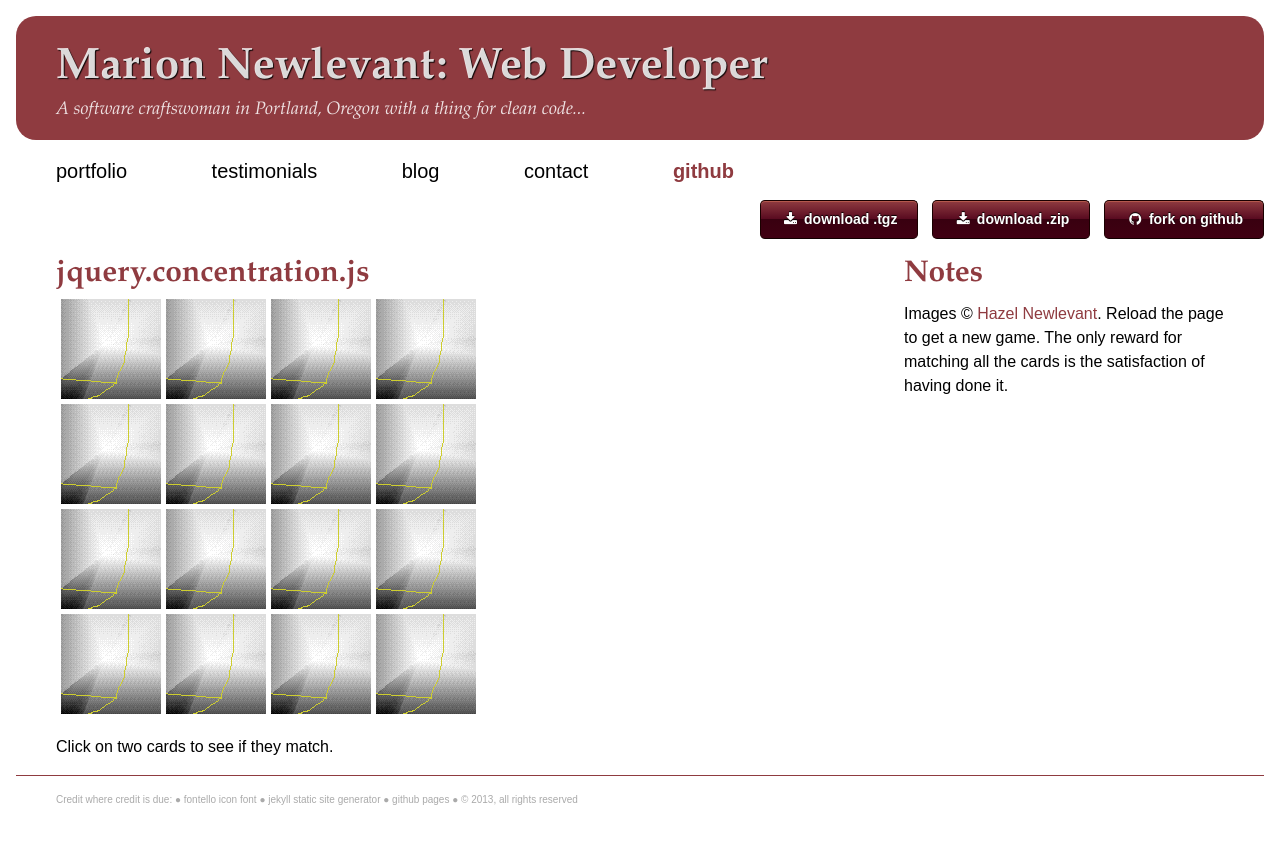
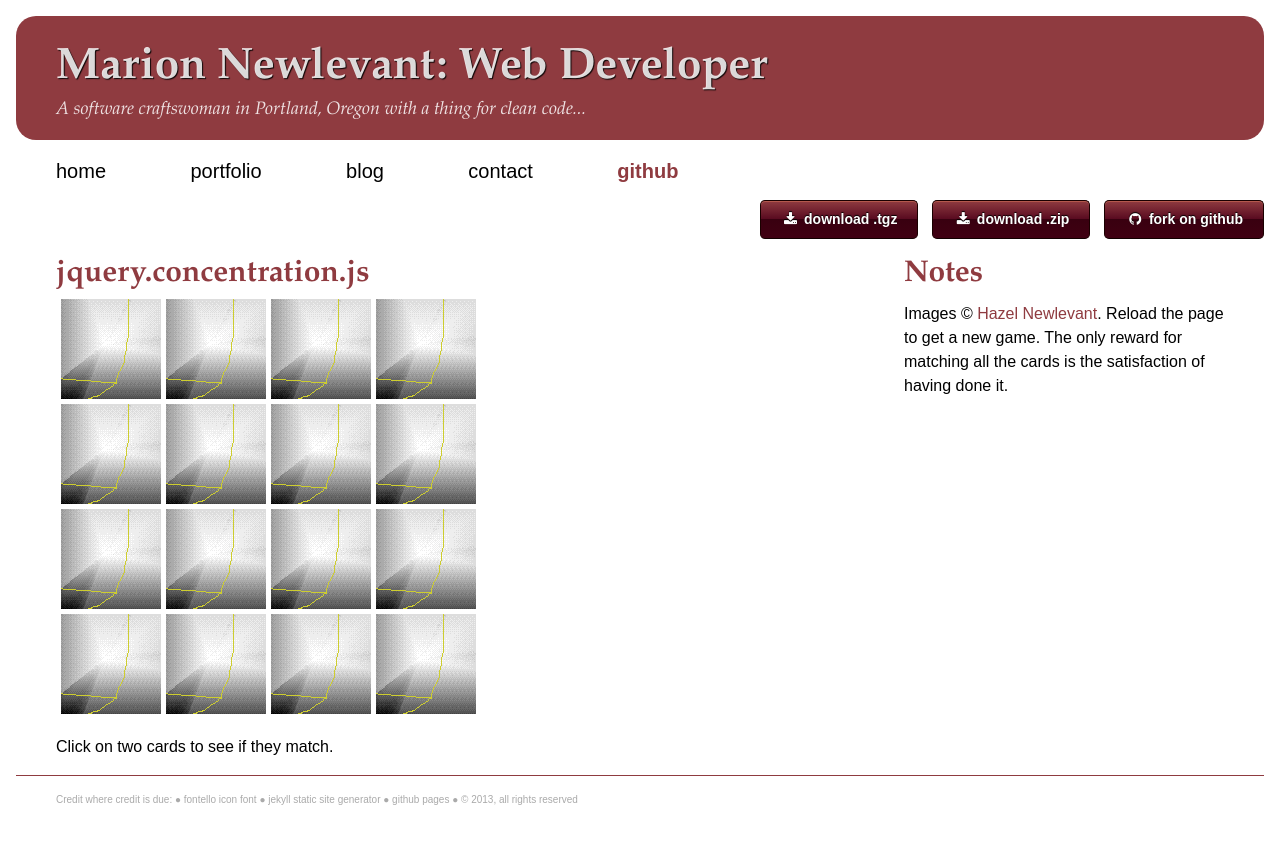
Before and after one commit to marionnewlevant/jquery.concentration, a Jekyll site: the page built from index.html, in a window 1280 px wide. Shown: the top 844 px of the page. Built offline with Jekyll 4.4.1, drawn with Linux system fonts in a browser that asks for light colours; nearby versions of some CDN libraries; Markdown is read by kramdown in place of the engine named in the settings.

Commit message:
nav: home yes, testimonials no

```diff
--- a/_layouts/default.html
+++ b/_layouts/default.html
@@ -26,11 +26,11 @@
   <nav role="navigation">
     <a href="#nav" class="nav-collapse" id="nav-collapse"><i class="icon-menu"></i> Menu</a>
     <ul class="nav" id="nav">
-      <li class="portfolio">
-        <a href="http://marion.newlevant.com/portfolio/patternagents">portfolio</a>
+      <li class="home">
+        <a href="http://marion.newlevant.com">home</a>
       </li>
-      <li class="testimonials">
-        <a href="http://marion.newlevant.com/testimonials">testimonials</a>
+       <li class="portfolio">
+        <a href="http://marion.newlevant.com/portfolio">portfolio</a>
       </li>
       <li class="blog">
         <a href="http://marion.newlevant.com/blog">blog</a>
```
